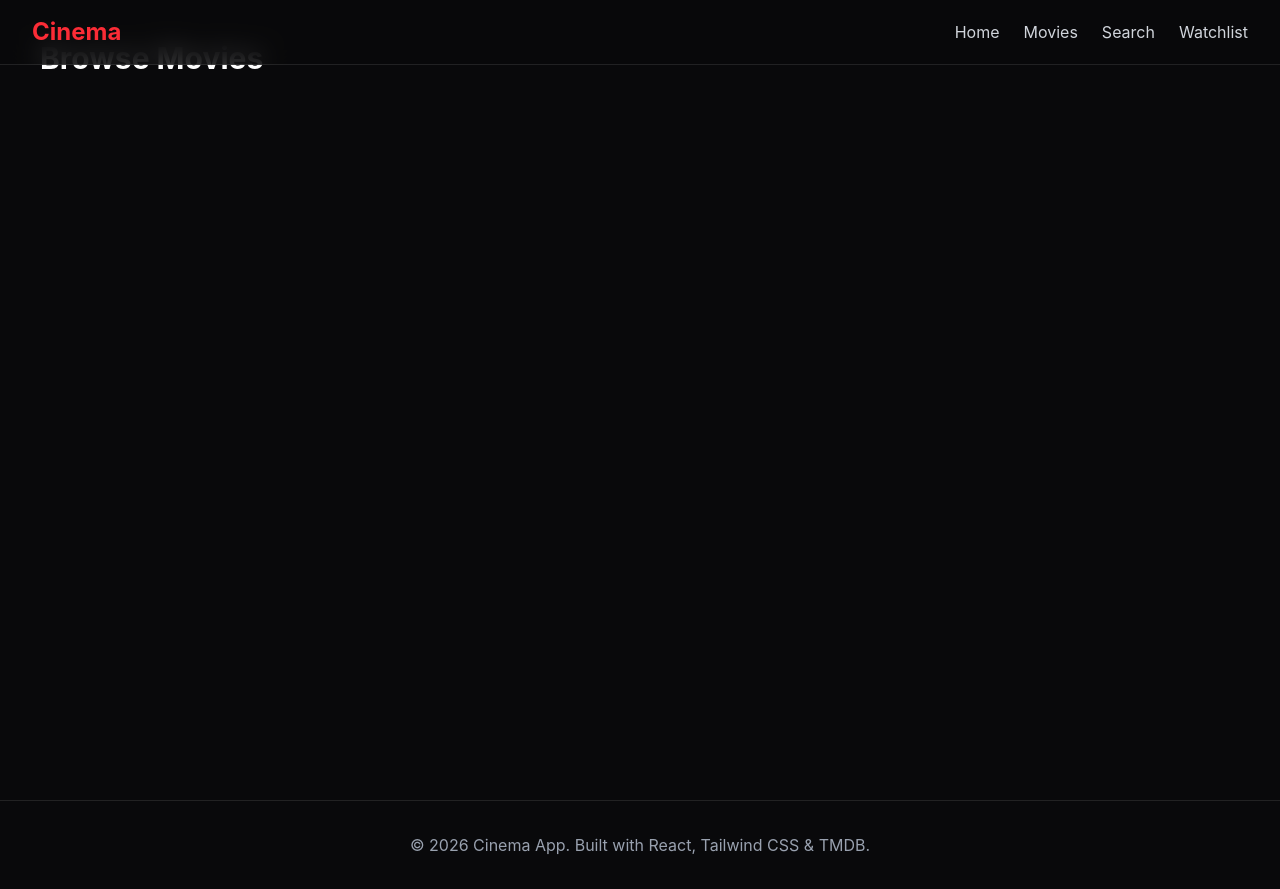
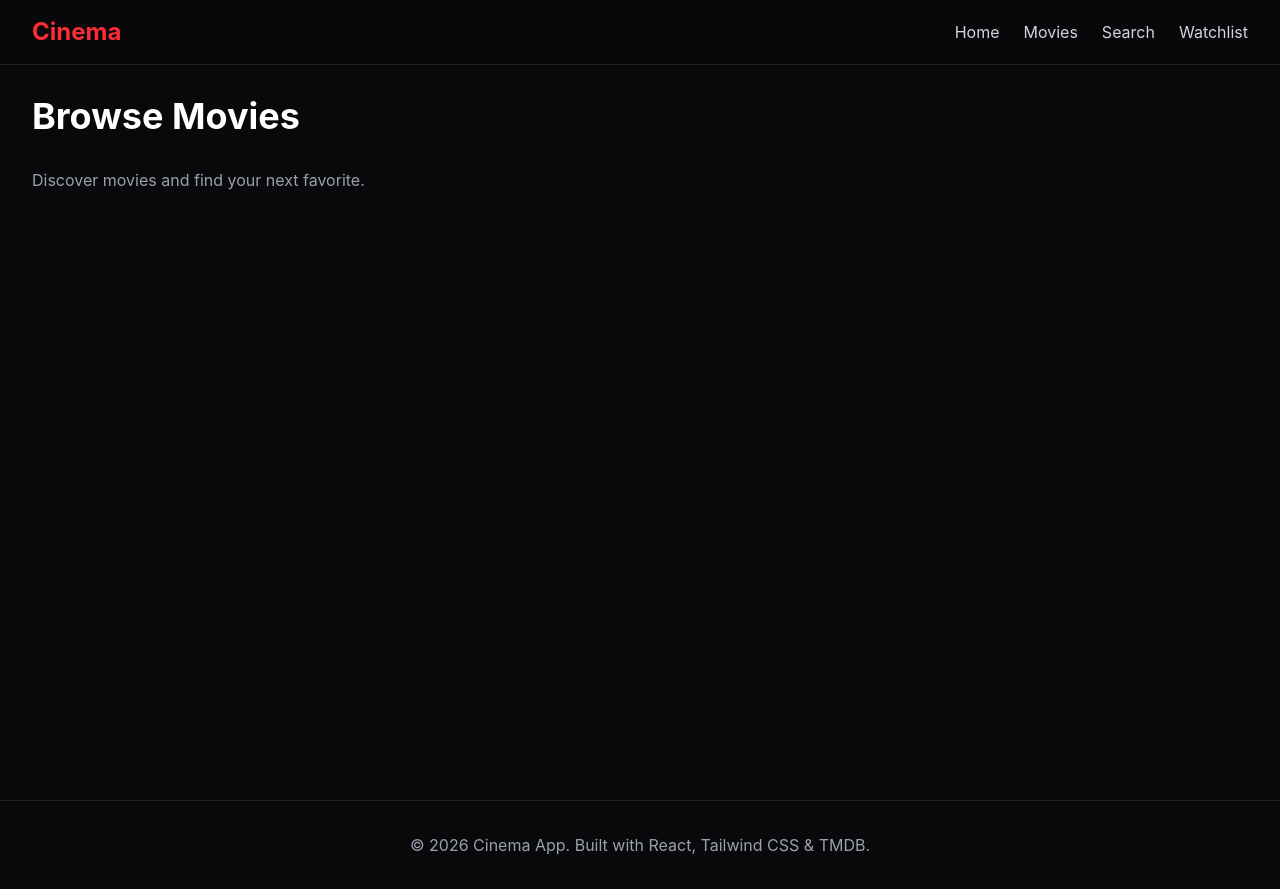
Before and after one commit to kidistm03/Cinema-app, a React (Vite) app: page /browse in a window 1280 px wide. Built offline with nearby package versions, Linux system fonts and the light colour scheme; no server answers.

Commit message:
create browse page

```diff
--- a/src/pages/Browse.jsx
+++ b/src/pages/Browse.jsx
@@ -1,8 +1,16 @@
 function Browse() {
   return (
-    <div className="min-h-screen bg-zinc-950 text-white p-10">
-      <h1 className="text-3xl font-bold">Browse Movies</h1>
-    </div>
+    <main className="min-h-screen bg-zinc-950 text-white pt-24 px-4 sm:px-6 lg:px-8">
+      <div className="max-w-7xl mx-auto">
+        <h1 className="text-3xl sm:text-4xl font-bold mb-8">
+          Browse Movies
+        </h1>
+
+        <p className="text-gray-400">
+          Discover movies and find your next favorite.
+        </p>
+      </div>
+    </main>
   )
 }
 
```
